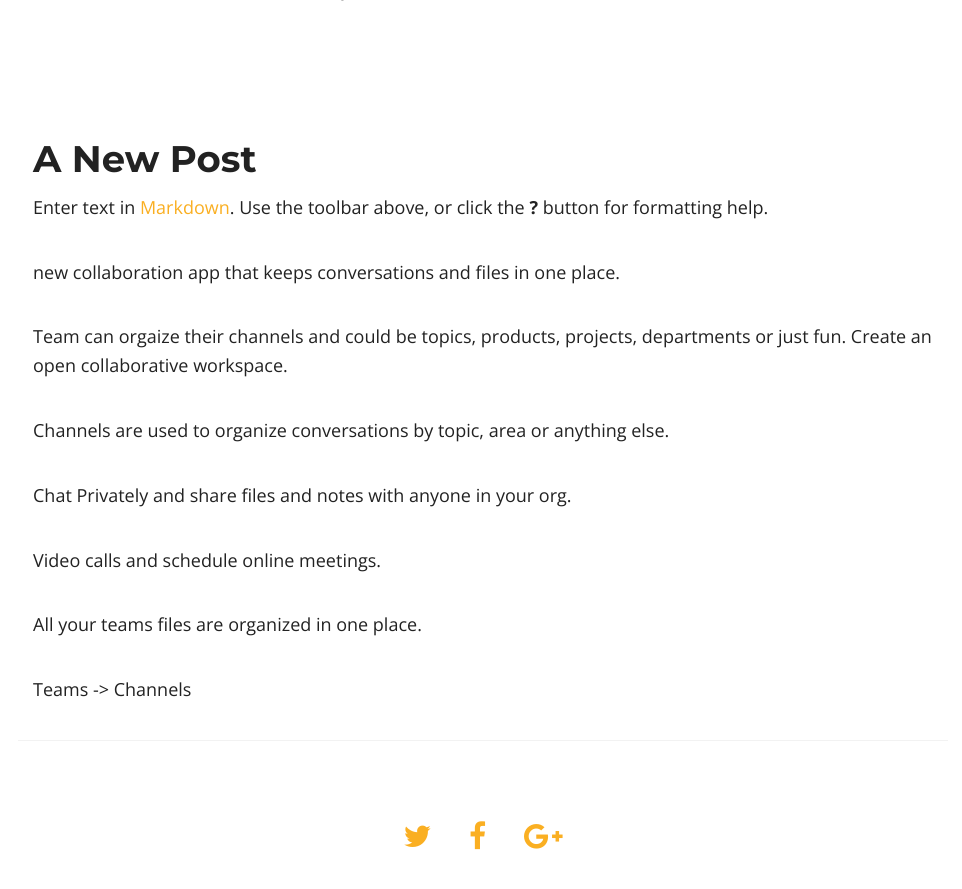
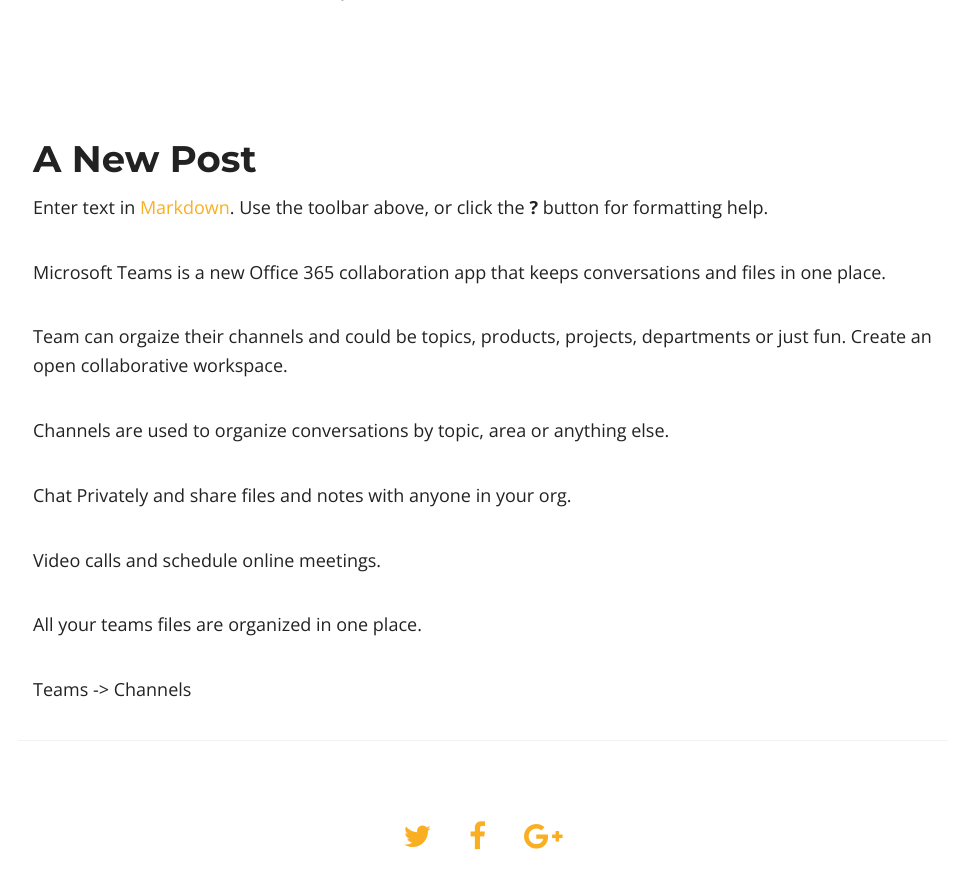
Before and after one commit to ldsouza/ldsouza.github.io, a Jekyll site: the page built from _posts/2016-12-12-getting-started-with-microsoft-teams.md, in a window 1280 px wide and 900 px high, scrolled down 476 px. Shown: the top 889 px of the window, without its empty margins (157-1119 px from the left). Built offline with Jekyll 4.4.1, drawn with Linux system fonts in a browser that asks for light colours; nearby versions of some CDN libraries.

Commit message:
Update 2016-12-12-getting-started-with-microsoft-teams.md

```diff
--- a/_posts/2016-12-12-getting-started-with-microsoft-teams.md
+++ b/_posts/2016-12-12-getting-started-with-microsoft-teams.md
@@ -10,7 +10,8 @@
 
 Enter text in [Markdown](http://daringfireball.net/projects/markdown/). Use the toolbar above, or click the **?** button for formatting help.
 
-new collaboration app that keeps conversations and files in one place.
+Microsoft Teams is a new Office 365 collaboration app that keeps conversations and files in one place.
+
 
 Team can orgaize their channels and could be topics, products, projects, departments or just fun.
 Create an open collaborative workspace.
```
